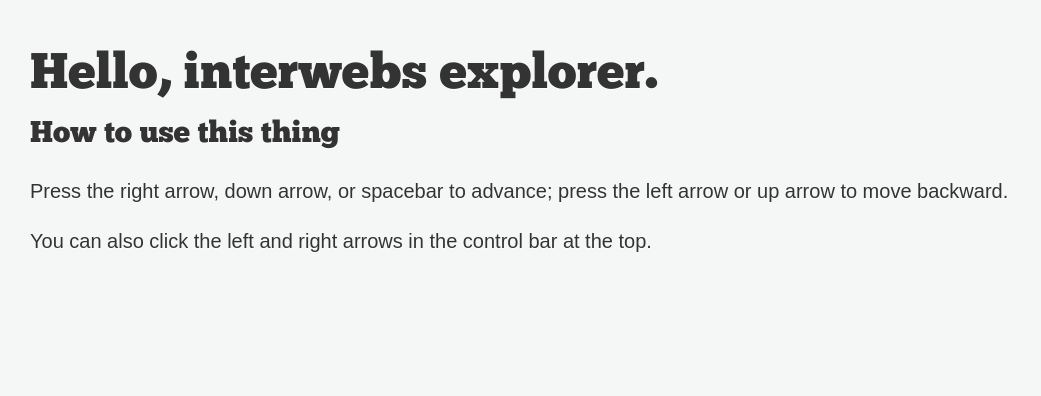
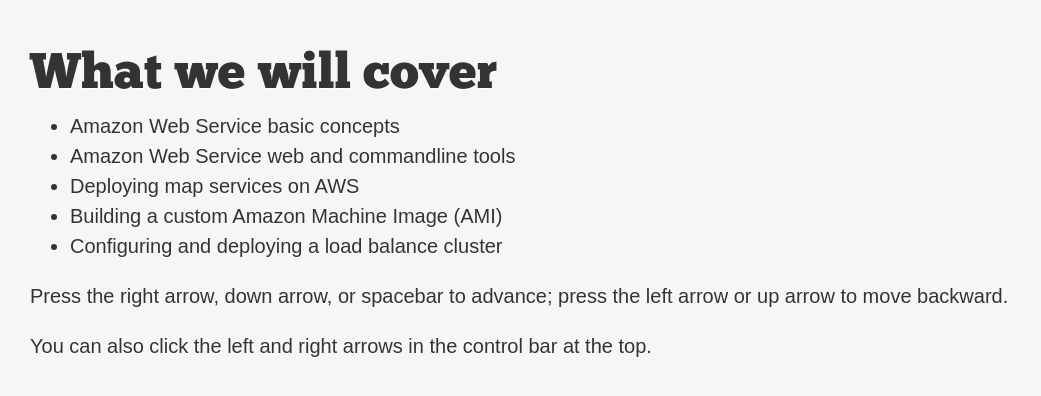
Before and after one commit to spara/aws_foss4g_2011, a plain HTML site: page workshop/slideshow.html in a window 1280 px wide. Shown: the whole page, without its empty margins (0-1041 px from the left). Drawn offline with Linux system fonts and the light colour scheme.

Commit message:
updated workshop

```diff
--- a/workshop/slideshow.html
+++ b/workshop/slideshow.html
@@ -13,11 +13,11 @@
   <!-- These are the styles you'll add to make the slides look great -->
   <link rel="stylesheet" href="css/styles.css" />
 
-  <title>Example Slideshow</title>
+  <title>Deploying Map Services on Amazon Web Services</title>
 </head>
 <body>
   <header>
-    <h1>Example Slide Show</h1>
+    <h1>Deploying Map Services on Amazon Web Services</h1>
     <nav>
       <ul>
         <li><button id="prev-btn" title="Previous slide">Previous Slide</button></li>
@@ -31,9 +31,15 @@
     <!-- Begin slides -->
     <section>
       <hgroup>
-        <h1>Hello, interwebs explorer.</h1>
-        <h2>How to use this thing</h2>
-      </hgroup>
+        <h1>What we will cover</h1>
+        <ul>
+          <li> Amazon Web Service basic concepts
+          <li> Amazon Web Service web and commandline tools
+          <li> Deploying map services on AWS
+          <li> Building a custom Amazon Machine Image (AMI)
+          <li> Configuring and deploying a load balance cluster
+        </ul>
+     </hgroup>
       <p>Press the right arrow, down arrow, or spacebar to advance; press the left arrow or up arrow to move backward.</p>
   		<p>You can also click the left and right arrows in the control bar at the top.</p>
     </section>
```
Also changed, not shown: workshop/workshop.html (added, +25 -0 lines).
